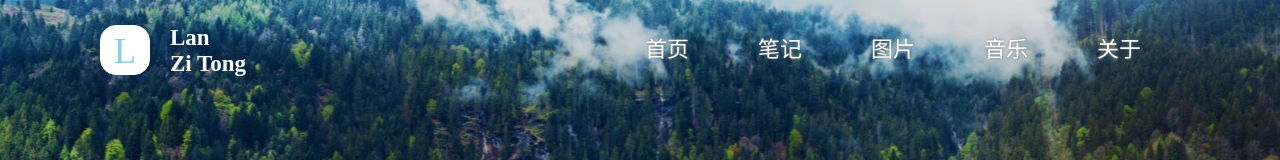
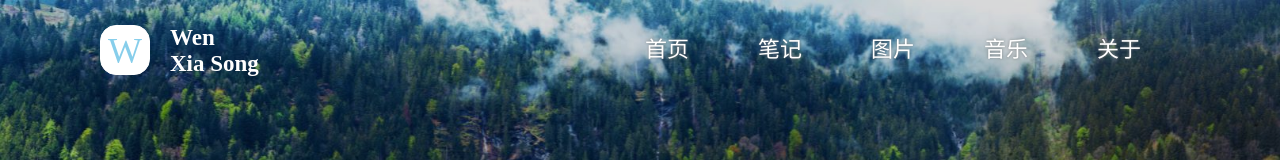
Before and after one commit to AskThePine/AskThePine.github.io, a plain HTML site: page note.html in a window 1280 px wide. Shown: the top 160 px of the page. Drawn offline with Linux system fonts and the light colour scheme.

Commit message:
Update note.html

```diff
--- a/note.html
+++ b/note.html
@@ -13,9 +13,9 @@
     <div class="top">
         <div class="top-left">
             <div>
-                <p>L</p>
+                <p>W</p>
             </div>
-            <p>Lan<br />Zi Tong</p>
+            <p>Wen<br />Xia Song</p>
         </div>
         <div class="top-right">
             <a href="index.html" class="link-home">首页</a>
```
